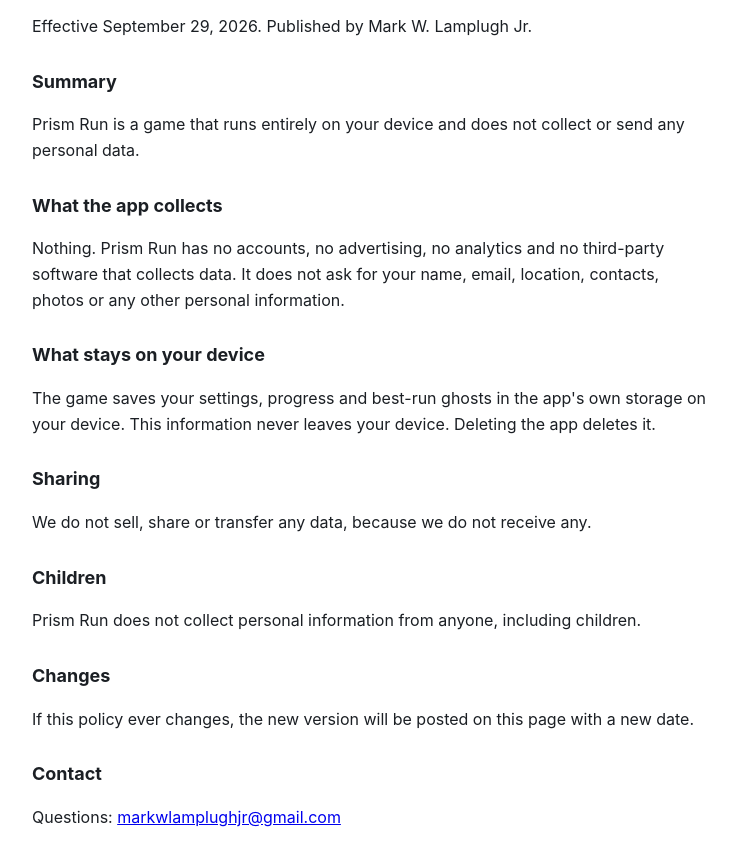
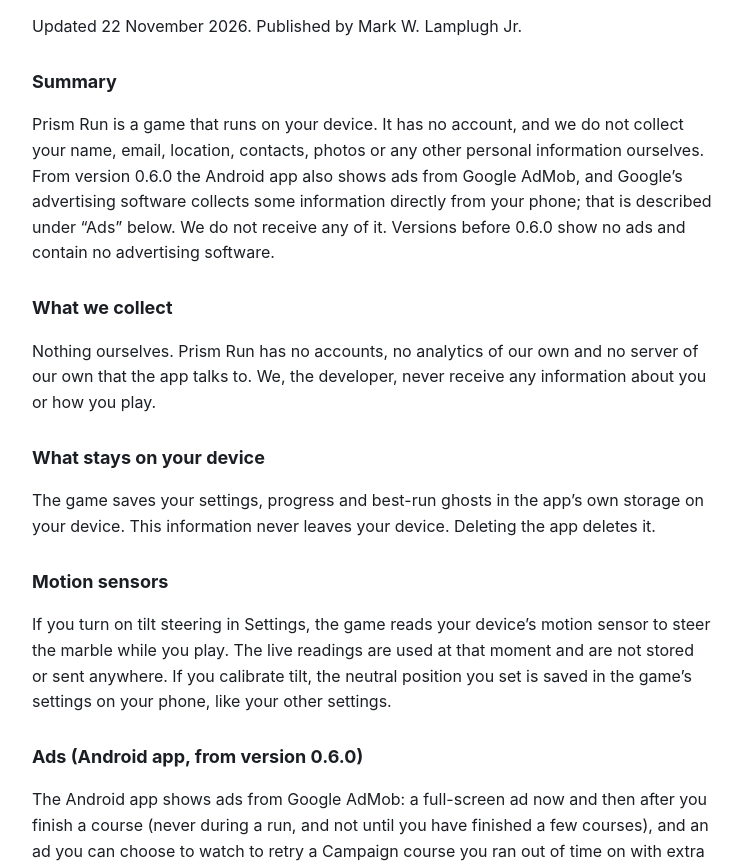
Before and after one commit to mlamplugh-max/app-policies, a plain HTML site: page prism-run/index.html in a window 1280 px wide. Shown: the part 85-952 px from the top of the page, without its empty margins (268-1010 px from the left). Drawn offline with Linux system fonts and the light colour scheme.

Commit message:
Prism Run privacy policy: ads from version 0.6.0

```diff
--- a/prism-run/index.html
+++ b/prism-run/index.html
@@ -1,10 +1,16 @@
 <!doctype html><html lang="en"><head><meta charset="utf-8"><meta name="viewport" content="width=device-width,initial-scale=1"><title>Prism Run Privacy Policy</title>
-<style>body{font:16px/1.6 -apple-system,system-ui,sans-serif;max-width:680px;margin:40px auto;padding:0 20px;color:#1b1f24}h1{font-size:26px}h2{font-size:18px;margin-top:28px}</style></head><body>
-<h1>Prism Run Privacy Policy</h1><p>Effective September 29, 2026. Published by Mark W. Lamplugh Jr.</p>
-<h2>Summary</h2><p>Prism Run is a game that runs entirely on your device and does not collect or send any personal data.</p>
-<h2>What the app collects</h2><p>Nothing. Prism Run has no accounts, no advertising, no analytics and no third-party software that collects data. It does not ask for your name, email, location, contacts, photos or any other personal information.</p>
-<h2>What stays on your device</h2><p>The game saves your settings, progress and best-run ghosts in the app's own storage on your device. This information never leaves your device. Deleting the app deletes it.</p>
-<h2>Sharing</h2><p>We do not sell, share or transfer any data, because we do not receive any.</p>
-<h2>Children</h2><p>Prism Run does not collect personal information from anyone, including children.</p>
+<style>body{font:16px/1.6 -apple-system,system-ui,sans-serif;max-width:680px;margin:40px auto;padding:0 20px;color:#1b1f24}h1{font-size:26px}h2{font-size:18px;margin-top:28px}a{color:#2f6fed}</style></head><body>
+<h1>Prism Run Privacy Policy</h1><p>Updated 22 November 2026. Published by Mark W. Lamplugh Jr.</p>
+<h2>Summary</h2><p>Prism Run is a game that runs on your device. It has no account, and we do not collect your name, email, location, contacts, photos or any other personal information ourselves. From version 0.6.0 the Android app also shows ads from Google AdMob, and Google&rsquo;s advertising software collects some information directly from your phone; that is described under &ldquo;Ads&rdquo; below. We do not receive any of it. Versions before 0.6.0 show no ads and contain no advertising software.</p>
+<h2>What we collect</h2><p>Nothing ourselves. Prism Run has no accounts, no analytics of our own and no server of our own that the app talks to. We, the developer, never receive any information about you or how you play.</p>
+<h2>What stays on your device</h2><p>The game saves your settings, progress and best-run ghosts in the app&rsquo;s own storage on your device. This information never leaves your device. Deleting the app deletes it.</p>
+<h2>Motion sensors</h2><p>If you turn on tilt steering in Settings, the game reads your device&rsquo;s motion sensor to steer the marble while you play. The live readings are used at that moment and are not stored or sent anywhere. If you calibrate tilt, the neutral position you set is saved in the game&rsquo;s settings on your phone, like your other settings.</p>
+<h2 id="ads">Ads (Android app, from version 0.6.0)</h2>
+<p>The Android app shows ads from Google AdMob: a full-screen ad now and then after you finish a course (never during a run, and not until you have finished a few courses), and an ad you can choose to watch to retry a Campaign course you ran out of time on with extra time, up to three times a day. Nothing in the game is for sale.</p>
+<p>To show and measure ads, Google&rsquo;s advertising software in the app collects and uses, directly from your phone: your device&rsquo;s advertising ID and app set ID, your network (IP) address, from which a general location can be estimated, information about how you interact with the app and with ads (such as app launches, taps and video views), and diagnostic information about how the app and the ads perform. Google uses it for advertising, analytics and fraud prevention. It is sent over an encrypted connection.</p>
+<p>In countries where the law requires it, Google asks for your choice about personalised ads before any ad is requested, and you can change that choice at any time in the game under Settings, Ad privacy choices. Anywhere, you can reset or delete your advertising ID in your phone&rsquo;s settings (Settings, Google, Ads, or Settings, Privacy, Ads). How Google uses information from apps that use its services: <a href="https://policies.google.com/technologies/partner-sites">policies.google.com/technologies/partner-sites</a>. Google&rsquo;s privacy policy: <a href="https://policies.google.com/privacy">policies.google.com/privacy</a>.</p>
+<p>The extra time you earn by watching an ad is applied on your phone for that one attempt. Nothing about the ads you watch is sent to us; the game only keeps, on your phone, how many of those retries you have used today.</p>
+<h2>Sharing</h2><p>We do not sell, share or transfer any data ourselves, because we do not receive any. The information Google&rsquo;s advertising service collects goes straight from your phone to Google, under Google&rsquo;s own policies; it does not pass through us and we cannot see it.</p>
+<h2>Children</h2><p>Prism Run is meant for players aged 13 and over. We do not collect personal information from anyone, and the ads Google shows in the game are limited to those it rates as suitable for general audiences.</p>
 <h2>Changes</h2><p>If this policy ever changes, the new version will be posted on this page with a new date.</p>
 <h2>Contact</h2><p>Questions: <a href="mailto:markwlamplughjr@gmail.com">markwlamplughjr@gmail.com</a></p></body></html>
```
